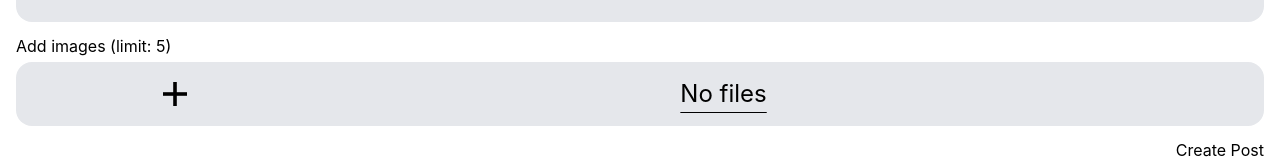
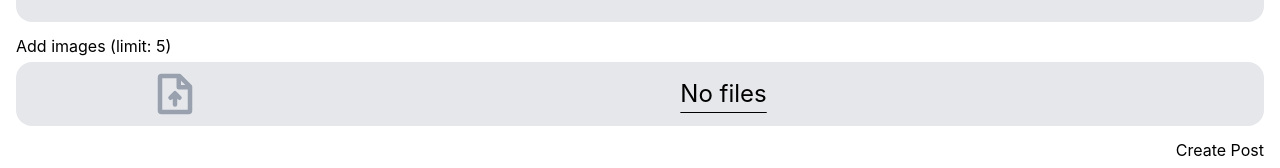
Before and after one commit to Boltlord1/odin-book, a React (Vite) app: page /app/upload in a window 1280 px wide. Shown: the part 267-435 px from the top of the page. Built offline with nearby package versions, Linux system fonts and the light colour scheme; what @cloudinary/url-gen would draw is missing.

Commit message:
feat: Replaced icons with Phosphor Icons

```diff
--- a/index.html
+++ b/index.html
@@ -3,7 +3,6 @@
   <head>
     <meta charset="UTF-8" />
     <meta name="viewport" content="width=device-width, initial-scale=1.0" />
-    <link rel="stylesheet" href="https://fonts.googleapis.com/css2?family=Material+Symbols+Outlined:opsz,wght,FILL,GRAD@20..48,100..700,0..1,-50..200">
     <title>odin-book</title>
   </head>
   <body>
--- a/package.json
+++ b/package.json
@@ -12,14 +12,12 @@
   "dependencies": {
     "@cloudinary/react": "^1.14.4",
     "@cloudinary/url-gen": "^1.22.0",
-    "@material-design-icons/svg": "^0.14.15",
     "@phosphor-icons/react": "^2.1.10",
     "@tailwindcss/vite": "^4.2.2",
     "react": "^19.2.4",
     "react-dom": "^19.2.4",
     "react-router": "^7.14.0",
-    "tailwindcss": "^4.2.2",
-    "vite-plugin-svgr": "^5.2.0"
+    "tailwindcss": "^4.2.2"
   },
   "devDependencies": {
     "@babel/core": "^7.29.0",
--- a/src/components/LabelledIcon.tsx
+++ b/src/components/LabelledIcon.tsx
@@ -1,21 +1,20 @@
 import type { FunctionComponent, HTMLAttributes, SVGProps } from 'react'
+import type { Icon, IconProps } from '@phosphor-icons/react'
 
 interface Props {
-	Svg: FunctionComponent<SVGProps<SVGSVGElement>>
+	Icon: Icon
 	text: string | number
-	svgProps?: SVGProps<SVGSVGElement>
+	iconProps?: IconProps
 	divProps?: HTMLAttributes<HTMLDivElement>
 }
 
-const LabelledIcon: FunctionComponent<Props> = (props) => {
-	const { Svg, text, divProps, svgProps } = props
-	const divClassName =
-		`flex gap-2 items-center bg-config-test ${divProps?.className ?? ''}`.trim()
-	const svgClassName = `w-6 h-6 icon ${svgProps?.className ?? ''}`.trim()
+const LabelledIcon: FunctionComponent<Props> = ({ Icon, text, divProps, iconProps }) => {
+	const divClass = `flex gap-2 items-center bg-config-test ${divProps?.className ?? ''}`
+	const iconClass = `w-6 h-6 icon ${iconProps?.className ?? ''}`
 
 	return (
-		<div {...divProps} className={divClassName}>
-			<Svg {...svgProps} className={svgClassName} />
+		<div {...divProps} className={divClass}>
+			<Icon weight='bold' {...iconProps} className={iconClass} />
 			<span className='font-semibold'>{text}</span>
 		</div>
 	)
--- a/src/components/Post.tsx
+++ b/src/components/Post.tsx
@@ -14,6 +14,7 @@ import { jsonPost } from '../lib/options'
 import type { LikePost, PostData, UpdatePost } from '../lib/types'
 import Comment from './Comment'
 import LabelledIcon from './LabelledIcon'
+import { ChatCircleIcon, PaperPlaneRightIcon, HeartStraightIcon, ShareFatIcon } from '@phosphor-icons/react'
 
 interface Props {
 	data: PostData
@@ -84,9 +85,8 @@ const Post: FunctionComponent<Props> = ({ data, feed, like, update }) => {
 	const title = <h3 className='font-semibold text-lg'>{data.title}</h3>
 	const comments = (
 		<LabelledIcon
-			Svg={Message}
+			Icon={ChatCircleIcon}
 			text={data.comments.length}
-			svgProps={{ fill: 'none', stroke: 'black', strokeWidth: 2 }}
 		/>
 	)
 
@@ -107,20 +107,17 @@ const Post: FunctionComponent<Props> = ({ data, feed, like, update }) => {
 				</div>
 				<div className={`flex gap-4 ${feed ? '' : 'ml-4'}`}>
 					<LabelledIcon
-						Svg={Like}
+						Icon={HeartStraightIcon}
 						text={data.likes}
-						svgProps={{
-							className: `like ${data.liked ? 'liked' : ''}`,
-							strokeWidth: 2
-						}}
 						divProps={{ onClick: handleLike }}
+						iconProps={{ className: `${data.liked ? 'liked' : 'like'}`, weight: data.liked ? 'fill' : 'bold' }}
 					/>
 					{feed ? (
 						<Link to={`/app/post/${data.id}`}>{comments}</Link>
 					) : (
 						comments
 					)}
-					<LabelledIcon Svg={Share} text='Share' />
+					<LabelledIcon Icon={ShareFatIcon} text='Share' />
 				</div>
 				{!feed && (
 					<>
@@ -130,10 +127,10 @@ const Post: FunctionComponent<Props> = ({ data, feed, like, update }) => {
 								placeholder='add a comment...'
 								rows={2}
 								onChange={adjustHeight}
-								className='bg-gray-200 p-2 text-sm rounded-lg outline-0'
+								className='bg-gray-200 p-2 text-sm rounded-lg outline-0 resize-none'
 							></textarea>
 							<button type='submit' className='self-end mr-4 mt-2'>
-								<Send />
+								<PaperPlaneRightIcon weight='bold' className='w-6 h-6' />
 							</button>
 						</form>
 						<div className='flex flex-col ml-2 mr-2 gap-2'>
--- a/src/components/Upload.tsx
+++ b/src/components/Upload.tsx
@@ -4,6 +4,7 @@ import adjustHeight from '../lib/adjustHeight'
 import useFiles from '../lib/changeFile'
 import { formPost } from '../lib/options'
 import Label from './LabelledInput'
+import { FileArrowUpIcon } from '@phosphor-icons/react'
 
 const Upload: FunctionComponent = () => {
 	const navigate = useNavigate()
@@ -58,11 +59,7 @@ const Upload: FunctionComponent = () => {
 	)
 	const imageLabel = (
 		<div className='flex justify-evenly items-center bg-gray-200 p-2 pl-4 pr-4 rounded-2xl text-5xl active:bg-gray-100'>
-			<span
-				className={`material-symbols-outlined text-gray-${files ? 8 : 4}00`}
-			>
-				add
-			</span>
+			<FileArrowUpIcon weight='bold' className={`icon ${files ? 'uploaded' : 'upload'}`} />
 			<span
 				className={`text-gray-${files ? 8 : 6}00 text-2xl text-center min-w-2/3 underline underline-offset-10 decoration-1`}
 			>
--- a/src/main.css
+++ b/src/main.css
@@ -3,20 +3,17 @@
 @custom-variant nav-active (&.active);
 
 .icon.like path {
-	fill: white;
-	stroke: black;
+	fill: black;
 }
 
-.icon.like.liked path {
-	fill: oklch(65.6% 0.241 354.308);
-	stroke: oklch(65.6% 0.241 354.308);
+.icon.liked path {
+	fill: var(--color-pink-600);
 }
 
-.material-symbols-outlined {
-	font-size: inherit;
-	font-variation-settings:
-		"FILL" 0,
-		"wght" 400,
-		"GRAD" 0,
-		"opsz" 0;
+.icon.upload path {
+	fill: var(--color-gray-400)
 }
+
+.icon.uploaded path {
+	fill: var(--color-gray-800)
+}
--- a/vite.config.ts
+++ b/vite.config.ts
@@ -2,14 +2,12 @@ import { defineConfig } from 'vite'
 import react, { reactCompilerPreset } from '@vitejs/plugin-react'
 import babel from '@rolldown/plugin-babel'
 import tailwindcss from '@tailwindcss/vite'
-import svgr from 'vite-plugin-svgr'
 
 // https://vite.dev/config/
 export default defineConfig({
   plugins: [
     react(),
     babel({ presets: [reactCompilerPreset()] }),
-    tailwindcss(),
-    svgr()
+    tailwindcss()
   ]
 })
```
Also changed, not shown: 1 other file (tests, documents, lock files or other folders).
